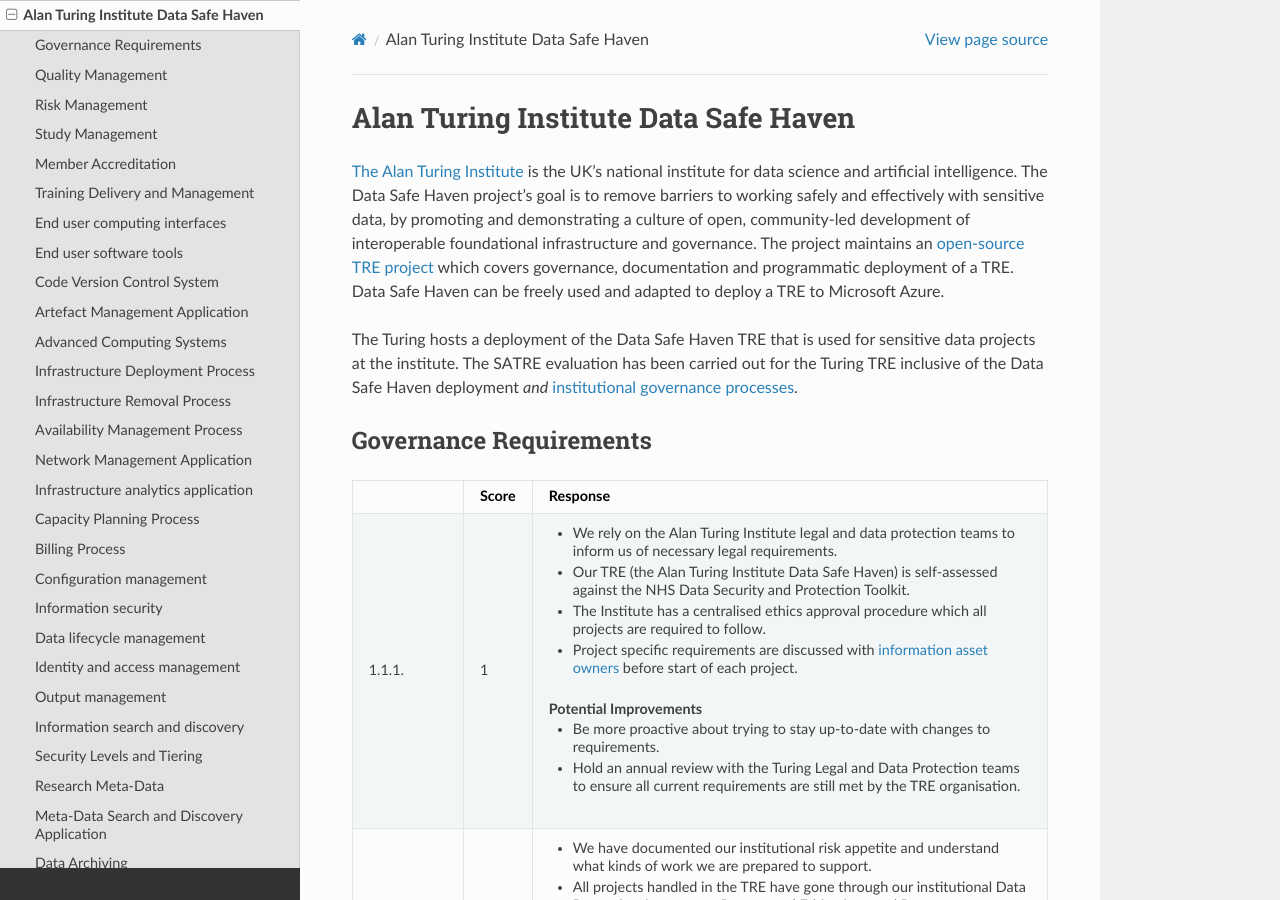
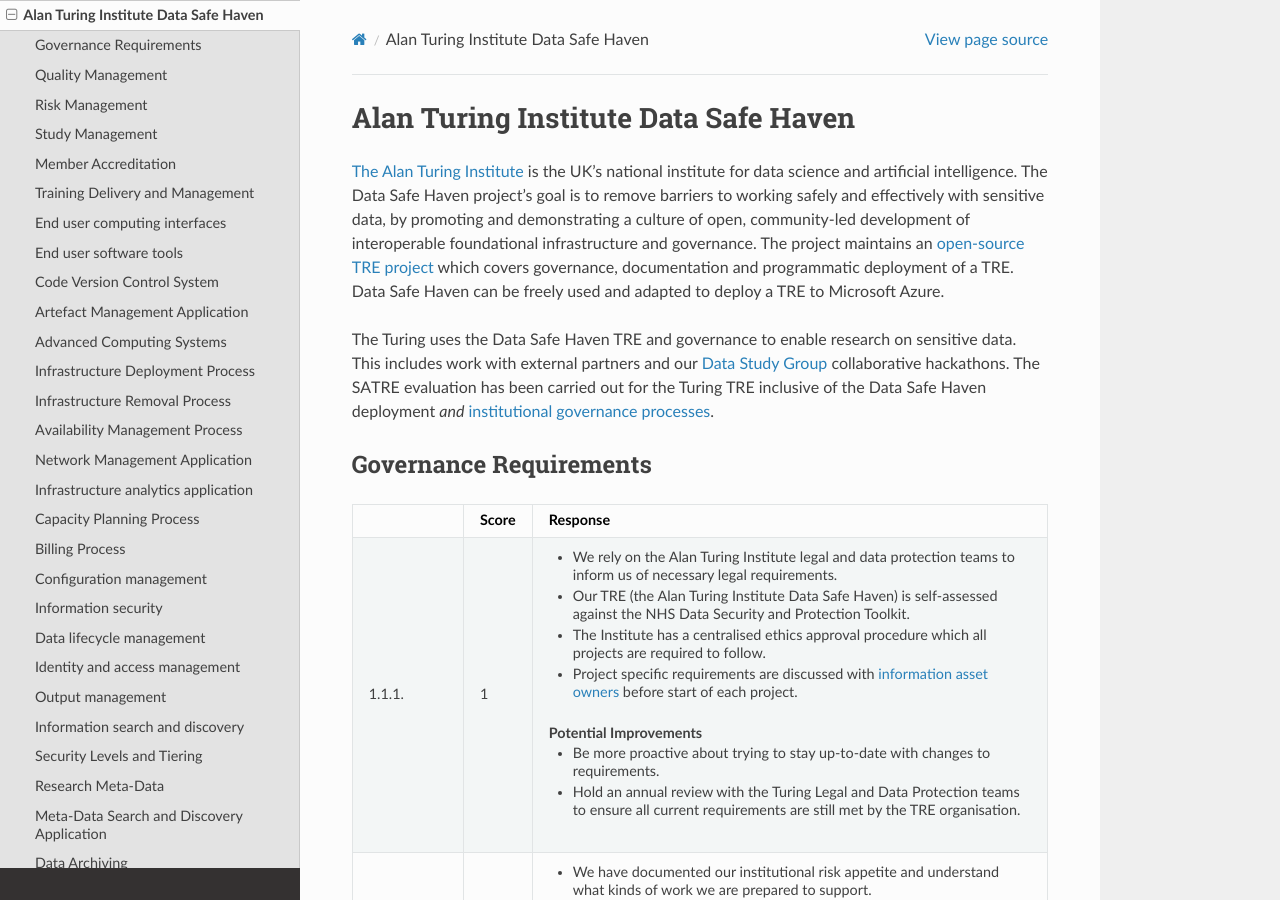
Before and after one commit to sa-tre/satre-specification, a Sphinx documentation site: the page built from docs/source/evaluations/alan_turing_institute.md, in a window 1280 px wide and 900 px high. Built offline with Sphinx 7.4.7 and the Read the Docs theme 2.0.0, drawn with Linux system fonts in a browser that asks for light colours.

Commit message:
Adjust description of TRE activity at the Turing

```diff
--- a/docs/source/evaluations/alan_turing_institute.md
+++ b/docs/source/evaluations/alan_turing_institute.md
@@ -7,7 +7,8 @@ The Data Safe Haven project's goal is to remove barriers to working safely and e
 The project maintains an [open-source TRE project](https://github.com/alan-turing-institute/data-safe-haven) which covers governance, documentation and programmatic deployment of a TRE.
 Data Safe Haven can be freely used and adapted to deploy a TRE to Microsoft Azure.
 
-The Turing hosts a deployment of the Data Safe Haven TRE that is used for sensitive data projects at the institute.
+The Turing uses the Data Safe Haven TRE and governance to enable research on sensitive data.
+This includes work with external partners and our [Data Study Group](https://www.turing.ac.uk/collaborate-turing/data-study-groups) collaborative hackathons.
 The SATRE evaluation has been carried out for the Turing TRE inclusive of the Data Safe Haven deployment _and_ [institutional governance processes](https://alan-turing-institute.github.io/trusted-research).
 
 ## Governance Requirements
```
